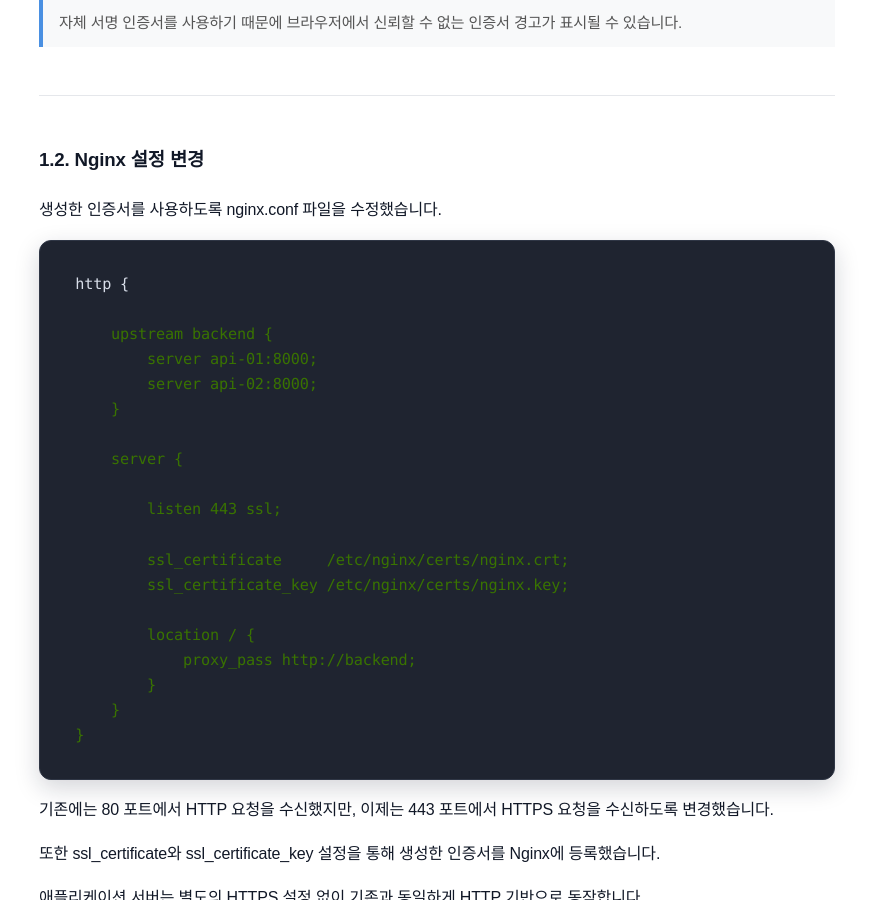
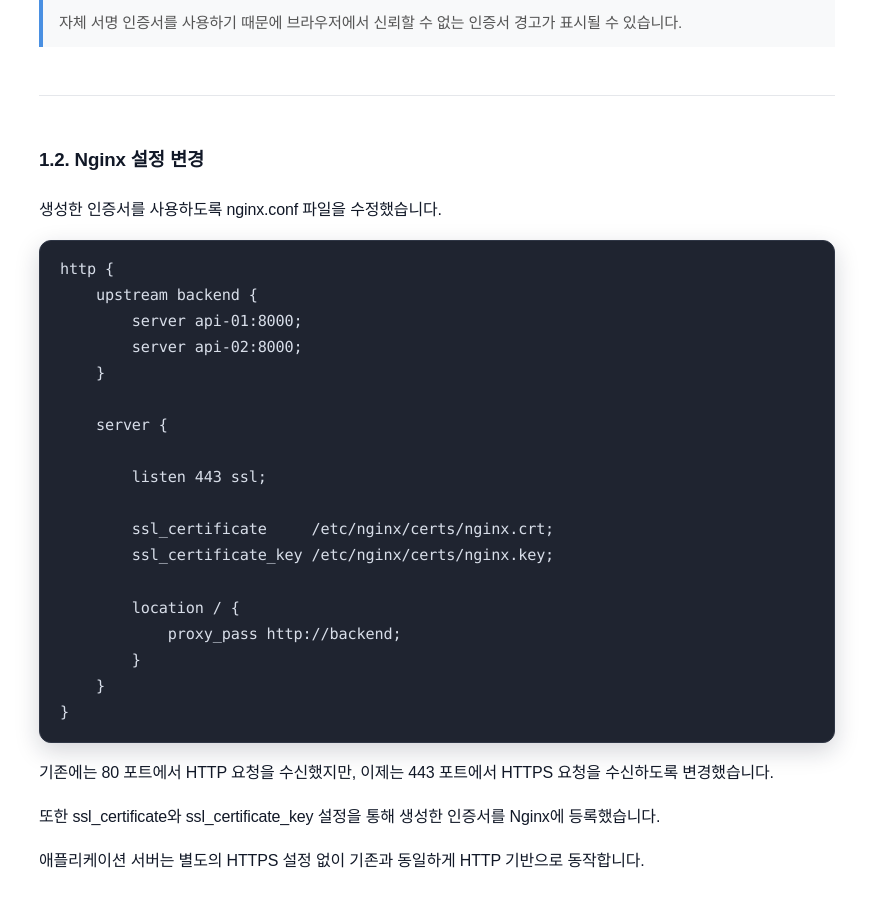
Before and after one commit to sanghoon-lee/sanghoon-lee.github.io, a Jekyll site: the page built from _posts/2026-06-14-nginx-rp6.md, in a window 1280 px wide and 900 px high, scrolled down 2199 px. Shown: the whole window, without its empty margins (203-1076 px from the left). Built offline with Jekyll 4.4.1, drawn with Linux system fonts in a browser that asks for light colours; nearby versions of some CDN libraries; comment, search, counter and statistics services are not loaded.

Commit message:
RP 실습 마지막 포스팅 작성중

````diff
--- a/_posts/2026-06-14-nginx-rp6.md
+++ b/_posts/2026-06-14-nginx-rp6.md
@@ -79,9 +79,8 @@ certs
 
 생성한 인증서를 사용하도록 nginx.conf 파일을 수정했습니다.
 
-```nginx
+```nohighlight
 http {
-
     upstream backend {
         server api-01:8000;
         server api-02:8000;
````
Also changed, not shown: _posts/2026-06-17-nginx-rp7.md (added, +30 -0 lines).
